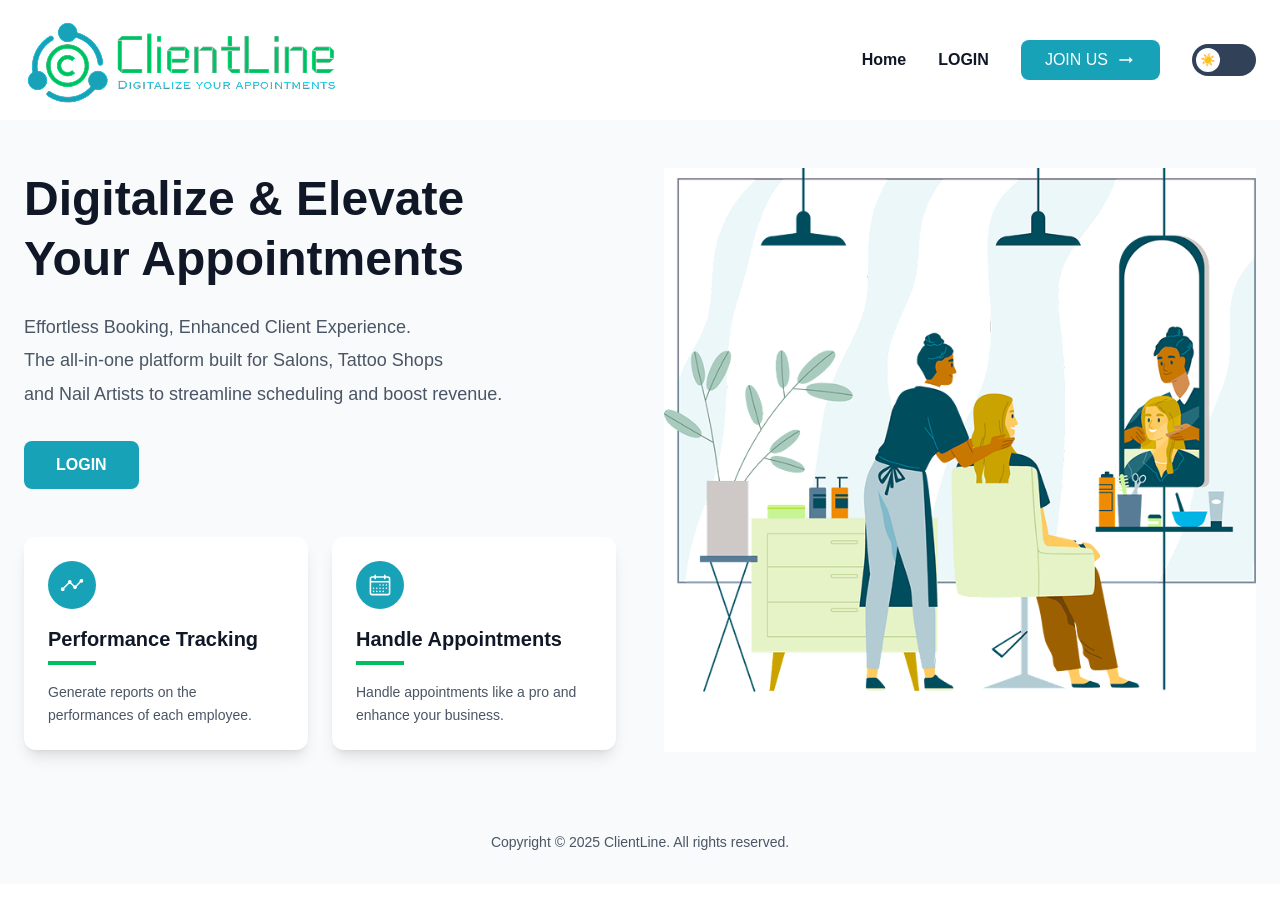
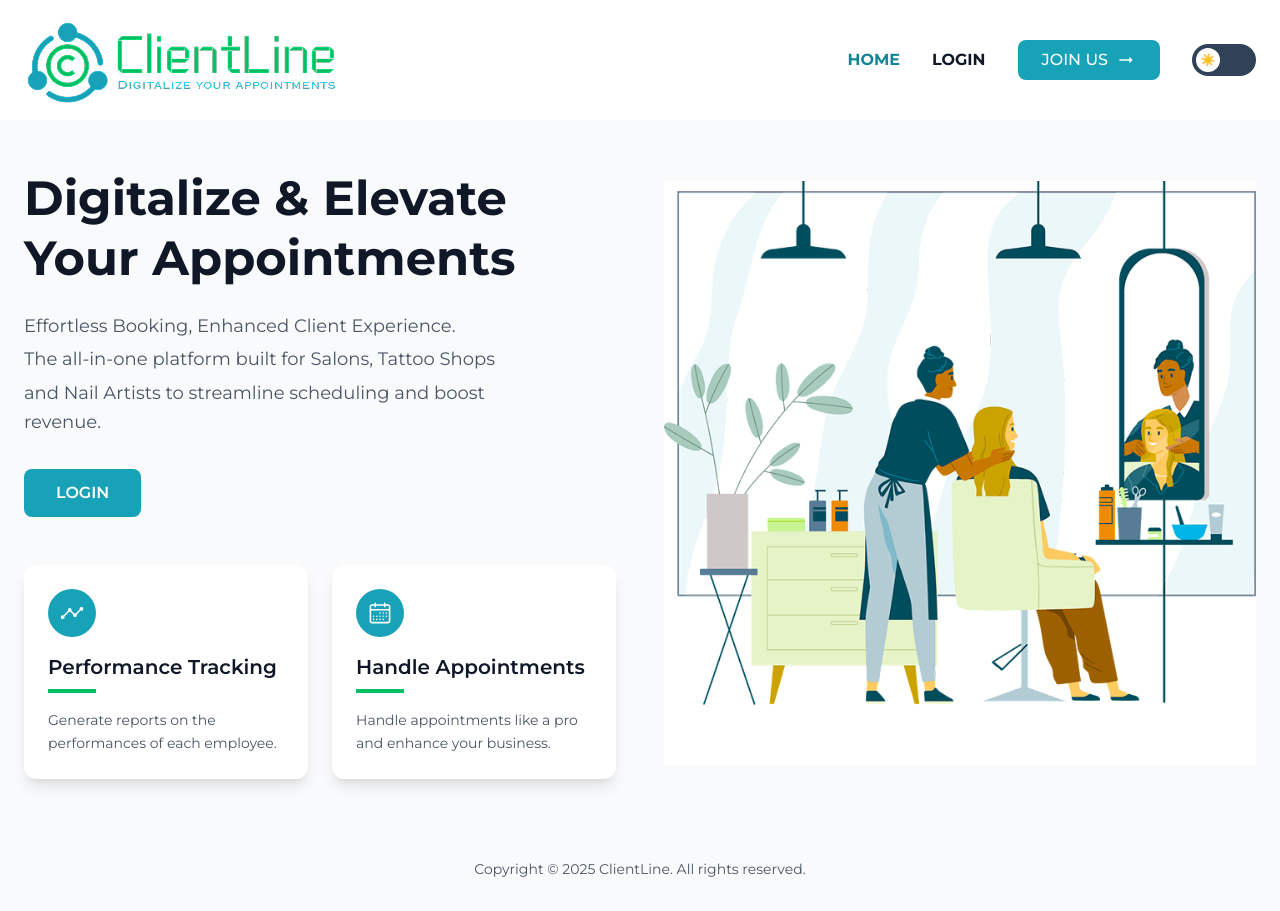
Before and after one commit to SuDelk/ClientLine_Frontend, a Next.js app: page / in a window 1280 px wide. Before the commit the page ends 884 px from the top, so only its background shows below. Built offline with nearby package versions, Linux system fonts and the light colour scheme.

Commit message:
fixed fonts

```diff
--- a/components/home/Header.tsx
+++ b/components/home/Header.tsx
@@ -4,7 +4,11 @@ import { useTheme } from "@/contexts/ThemeContext";
 import ToggleSwitch from "../common/ToggleSwitch";
 import { MdOutlineArrowRightAlt } from "react-icons/md";
 
-const Header: React.FC = () => {
+interface HeaderProps {
+  page: string;
+}
+
+const Header: React.FC<HeaderProps> = ({ page }) => {
   const { theme } = useTheme();
 
   return (
@@ -21,13 +25,13 @@ const Header: React.FC = () => {
         <nav className="hidden md:flex items-center space-x-8">
           <a
             href="#"
-            className={`${theme === "dark" ? "text-white" : "text-gray-900"} font-bold hover:text-[#17A2B8] transition-colors duration-200`}
+            className={`${page == "home" ? "text-[#138496]" : theme === "dark" ? "text-white" : "text-gray-900"} font-bold hover:text-[#17A2B8] transition-colors duration-200`}
           >
-            Home
+            HOME
           </a>
           <a
-            href="#"
-            className={`${theme === "dark" ? "text-white" : "text-gray-900"} font-bold hover:text-[#17A2B8] transition-colors duration-200`}
+            href="./login"
+            className={`${page == "login" ? "text-[#138496]" : theme === "dark" ? "text-white" : "text-gray-900"} font-bold hover:text-[#17A2B8] transition-colors duration-200`}
           >
             LOGIN
           </a>
--- a/pages/_app.tsx
+++ b/pages/_app.tsx
@@ -1,7 +1,16 @@
 import { ThemeProvider } from "@/contexts/ThemeContext";
 import "@/styles/globals.css";
 import type { AppProps } from "next/app";
+import { Montserrat } from "next/font/google";
+
+const montserrat = Montserrat({ subsets: ["latin"] });
 
 export default function App({ Component, pageProps }: AppProps) {
-  return <ThemeProvider> <Component {...pageProps} /> </ThemeProvider>
+  return (
+    <ThemeProvider>
+      <div className={montserrat.className}>
+        <Component {...pageProps} />
+      </div>
+    </ThemeProvider>
+  );
 }
--- a/pages/index.tsx
+++ b/pages/index.tsx
@@ -15,7 +15,7 @@ const Home: React.FC = () => {
       }`}
     >
       {/* Header */}
-      <Header />
+      <Header page="home" />
 
       {/* Main Content */}
       <main className="max-w-7xl mx-auto px-6 py-12">
--- /dev/null
+++ b/pages/register/index.tsx
@@ -0,0 +1,7 @@
+import { useState } from "react";
+
+export default function Register() {
+  return (
+    <div className="min-h-screen flex items-center justify-center bg-gray-50"></div>
+  );
+}
```
